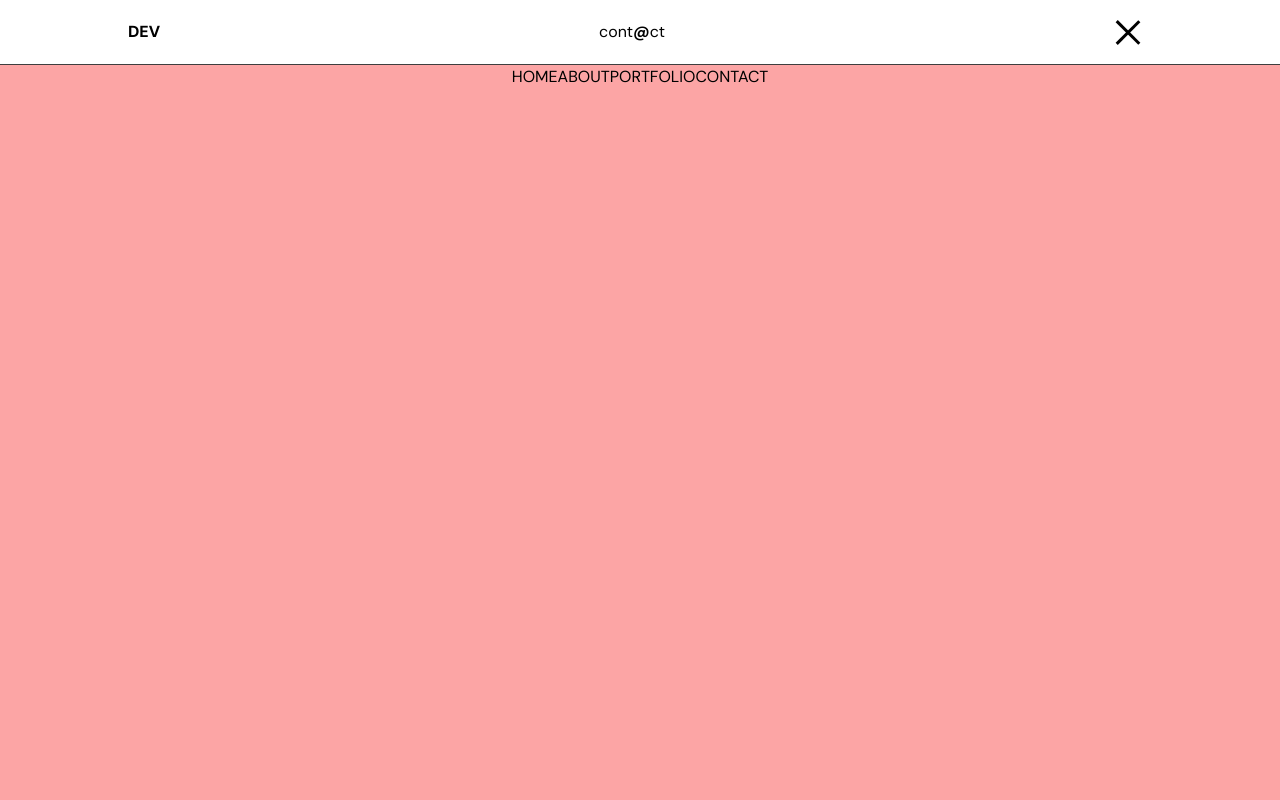
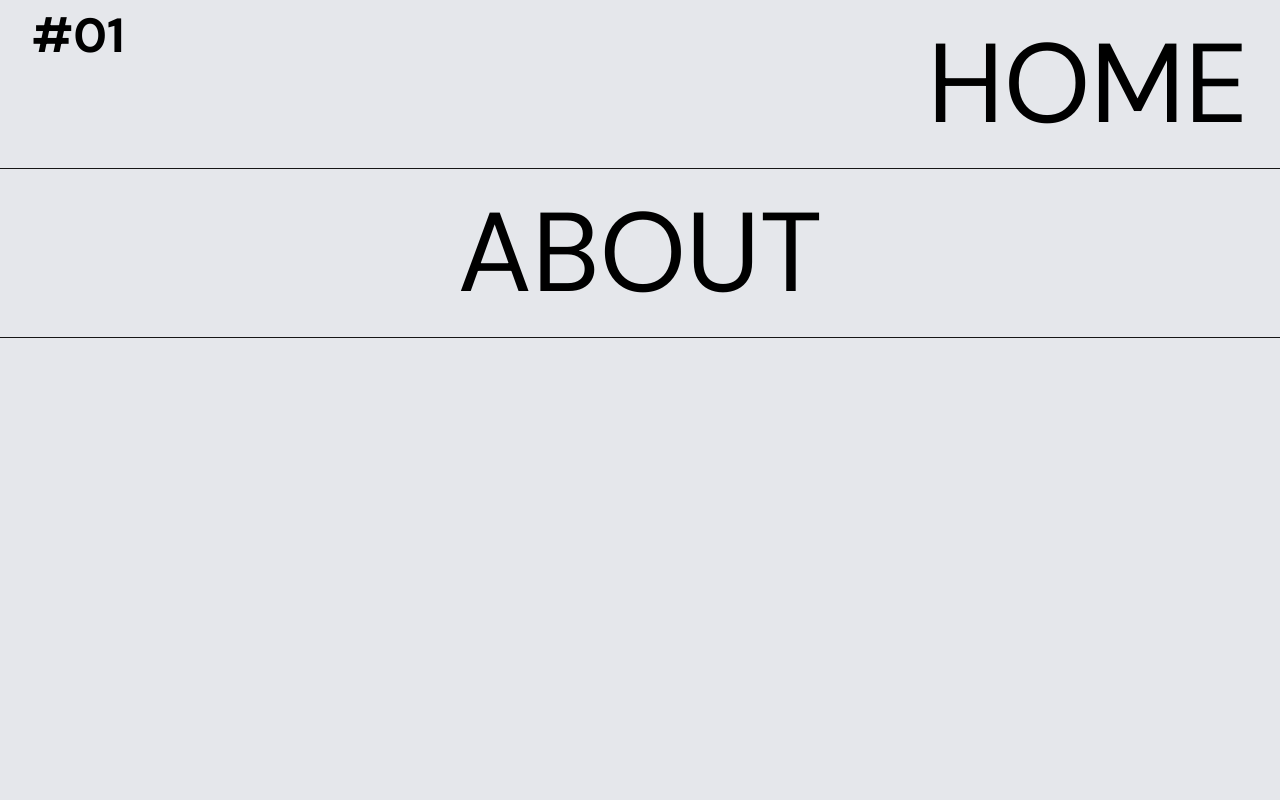
Before and after one commit to Capoverde/my-site-portfolio, a Next.js app: page / in a window 1280 px wide. Both pictures are taken after a click on the button 1128 px from the left and 32 px from the top of the page. Shown: the top 800 px of the page. Built offline with nearby package versions, Linux system fonts and the light colour scheme.

Commit message:
Navigation in progress

```diff
--- a/app/components/Header/Header.jsx
+++ b/app/components/Header/Header.jsx
@@ -13,7 +13,7 @@ export const Header = () => {
       <header
         className={`${styles.page__header}
                       flex justify-between items-center
-                      py-2 px-[10%]`}
+                      py-2 px-[10%] bg-gray-200`}
       >
         <Link href="/" className="block">
           <div className="logo-box font-extrabold">DEV</div>
@@ -23,9 +23,13 @@ export const Header = () => {
             cont<strong>@</strong>ct
           </span>
         </Link>
-        <Hamburger className="z-50" toggled={isOpen} toggle={setOpen} />
+        <Hamburger
+          className={`${styles.Hamburger}`}
+          toggled={isOpen}
+          toggle={setOpen}
+        />
       </header>
-      <Menu className="absolute z-30" isOpen={isOpen} />
+      <Menu isOpen={isOpen} />
     </>
   );
 };
--- a/app/components/Header/Header.module.css
+++ b/app/components/Header/Header.module.css
@@ -1,3 +1,7 @@
 .page__header {
-    border-bottom: 1px solid #3e3e3e;
+  border-bottom: 1px solid #3e3e3e;
 }
+
+.Hamburger {
+  z-index: 100 !important;
+}
--- a/app/components/Menu/Menu.jsx
+++ b/app/components/Menu/Menu.jsx
@@ -8,27 +8,36 @@ export const Menu = ({ isOpen }) => {
     <m.nav
       className={`${styles.menu} ${
         isOpen ? styles.open : ""
-      } menu min-w-screen min-h-screen flex justify-center bg-red-300`}
+      }        menu min-w-screen min-h-screen
+               flex justify-center align-center
+               bg-gray-200 absolute inset-0 z-30
+             `}
     >
-      <ul className="nav__list uppercase w-full h-full flex justify-center">
-        <li className="nav__list-item">
-          <a className="nav__list-item-a" href="/">
-            home
+      <ul className="nav__list uppercase w-full h-screen">
+        <li
+          className={`${styles.nav__listItem}
+                            flex justify-center
+                            text-[7rem]
+    `}
+        >
+          <a
+            className="nav__list-item-a
+                                flex justify-between align-center
+                                w-full h-full px-8"
+            href="/"
+          >
+            <span className="text-[3rem] font-bold">#01</span>
+            <span>home</span>
           </a>
         </li>
-        <li className="nav__list-item">
-          <a className="nav__list-item-a" href="#">
+        <li
+          className={`${styles.nav__listItem}
+                    flex justify-center
+                    text-[7rem]
+            `}
+        >
+          <a className="nav__list-item-a" href="/">
             about
-          </a>
-        </li>
-        <li className="nav__list-item">
-          <a className="nav__list-item-a" href="#">
-            portfolio
-          </a>
-        </li>
-        <li className="nav__list-item">
-          <a className="nav__list-item-a" href="#">
-            contact
           </a>
         </li>
       </ul>
--- a/app/components/Menu/Menu.module.css
+++ b/app/components/Menu/Menu.module.css
@@ -5,3 +5,7 @@
 .open {
   display: block;
 }
+
+.nav__listItem {
+  border-bottom: 1px solid #161616;
+}
--- a/app/page.js
+++ b/app/page.js
@@ -13,7 +13,7 @@ export default function Home() {
         className={`${styles.HomePage}
                          min-w-screen min-h-screen
                          relative overflow-hidden
-                         px-[10%]
+                         px-[10%] bg-gray-200
       `}
       >
         <div
```
